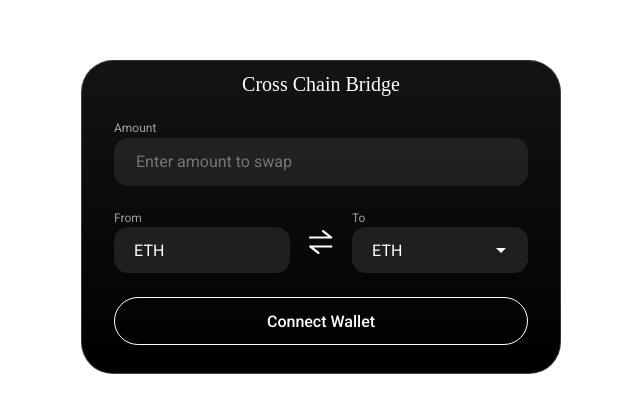
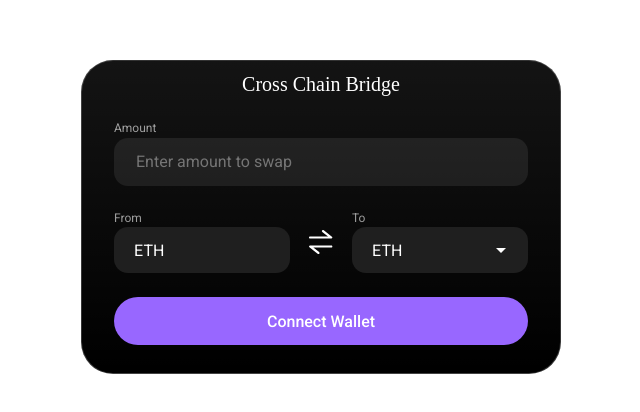
Before and after one commit to chainswap/info, a React (Create React App) app: page /swap in a window 1280 px wide. Shown: the part 140-552 px from the top of the page, without its empty margins (319-959 px from the left). Built offline with nearby package versions, Linux system fonts and the light colour scheme.

Commit message:
replace outline button with button

```diff
--- a/src/pages/Swap/index.tsx
+++ b/src/pages/Swap/index.tsx
@@ -1,5 +1,5 @@
 import React from 'react'
-import OutlineButton from '../../components/Button/OutlineButton'
+import Button from '../../components/Button/Button'
 import AppBody from '../AppBody'
 import SwapHeader from '../../components/swap/SwapHeader'
 import CurrencyInputPanel from '../../components/CurrencyInputPanel'
@@ -26,7 +26,7 @@ export default function Swap() {
             <CurrencySelectPanel />
           </Grid>
           <Grid container item>
-            <OutlineButton size="large">Connect Wallet</OutlineButton>
+            <Button size="large">Connect Wallet</Button>
           </Grid>
         </Grid>
       </AppBody>
```
